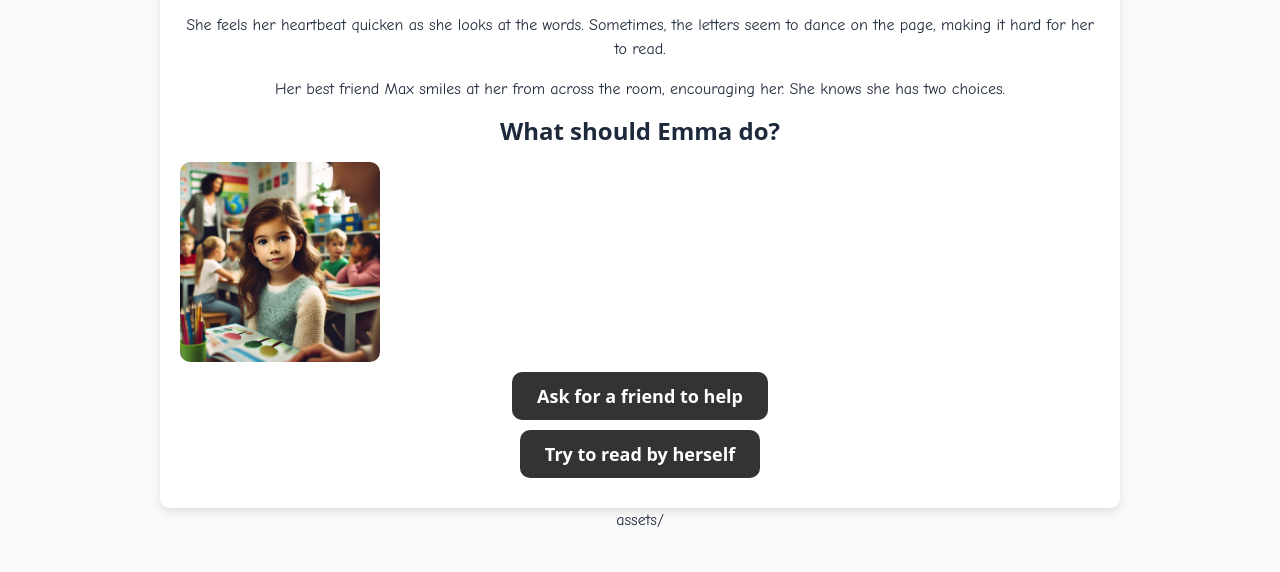
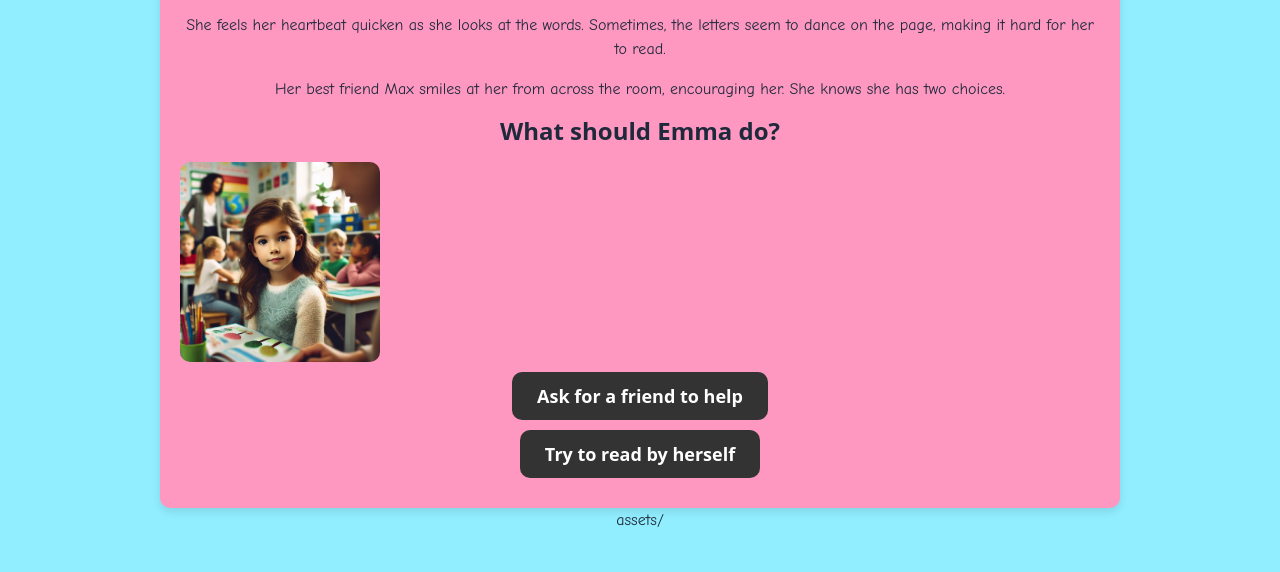
Before and after one commit to Prolayjit-B14/Hugsy-H4B, a plain HTML site: page story/page2.html in a window 1280 px wide. Shown: the part 281-853 px from the top of the page. Drawn offline with Linux system fonts and the light colour scheme; files that its build step writes are made by us from their sources.

Commit message:
added bg

```diff
--- a/story/page2.html
+++ b/story/page2.html
@@ -18,7 +18,7 @@ page2.html
         body {
             font-family: 'Comic Sans MS', sans-serif;
             text-align: center;
-            background-color: #f9f9f9;
+            background-color: #91eeff;
             margin: 0;
             padding: 0;
         }
@@ -28,7 +28,7 @@ page2.html
         .story-card {
             width: 80%;
             padding: 20px;
-            background-color: #fff;
+            background-color: #ff98c1;
             border-radius: 10px;
             box-shadow: 0 4px 8px rgba(0, 0, 0, 0.1);
             margin: auto;
```
